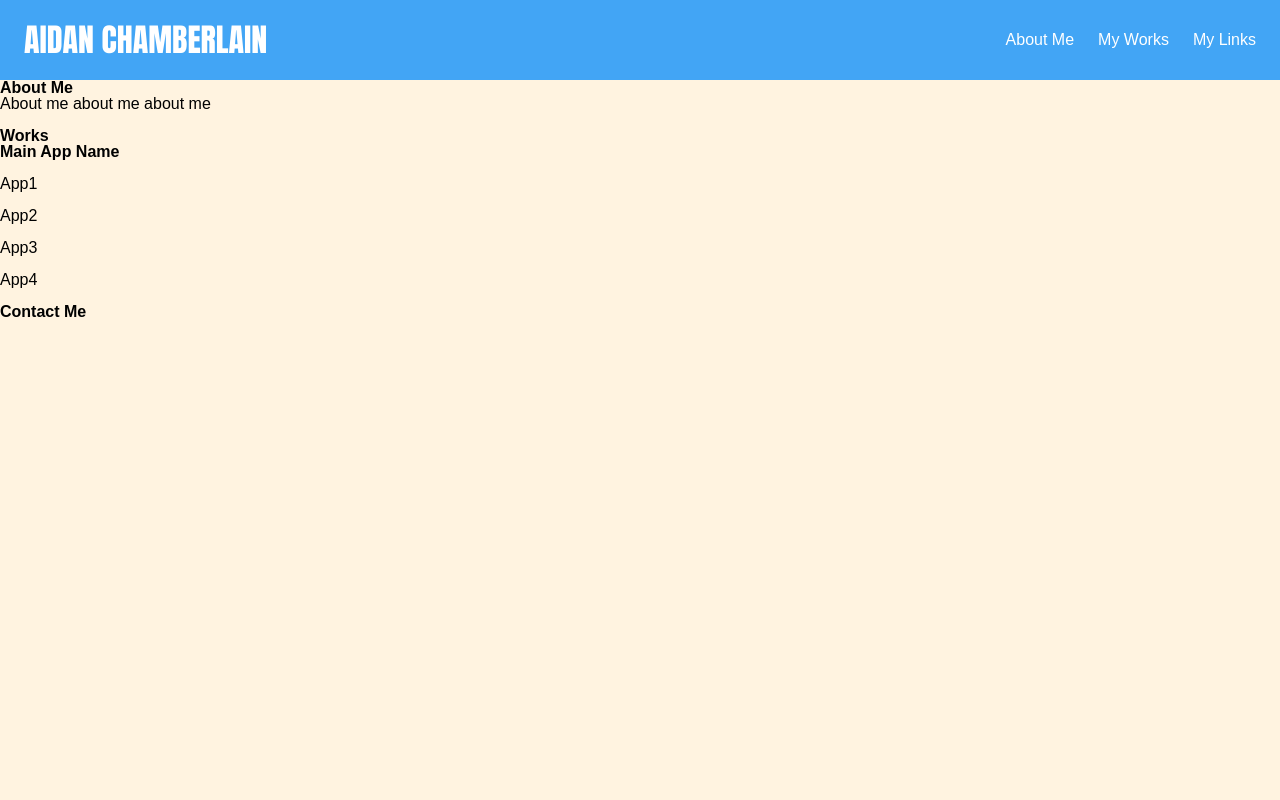
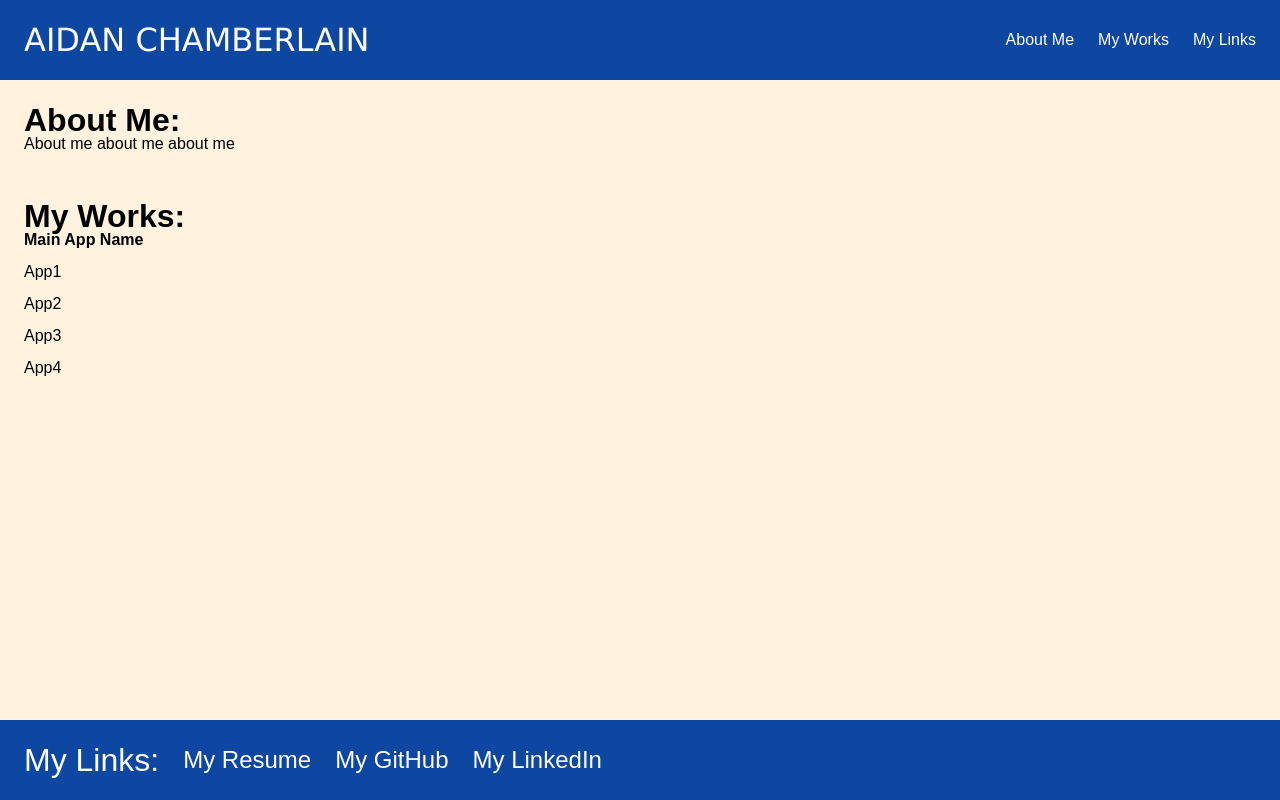
Before and after one commit to RedComet6/hw2-Portfolio, a plain HTML site: page index.html in a window 1280 px wide. Drawn offline with Linux system fonts and the light colour scheme.

Commit message:
footer updates

```diff
--- a/assets/css/main.css
+++ b/assets/css/main.css
@@ -33,6 +33,10 @@ a {
 
 .bgc-blue-400 {
   background-color: #42a5f5;
+}
+
+.bgc-blue-900 {
+  background-color: #0d47a1;
 }
 
 .bgc-boringblue {
@@ -71,6 +75,14 @@ a {
   font-family: Impact, Haettenschweiler, "Arial Narrow Bold", sans-serif;
 }
 
+.ff-segoe {
+  font-family: "Segoe UI", Tahoma, Geneva, Verdana, sans-serif;
+}
+
+.ff-verdana {
+  font-family: Verdana, Geneva, Tahoma, sans-serif;
+}
+
 .fg-1 {
   flex-grow: 1;
 }
@@ -87,6 +99,10 @@ a {
   flex-direction: column;
 }
 
+.fz-1p5 {
+  font-size: 1.5rem;
+}
+
 .fz-2 {
   font-size: 2rem;
 }
@@ -95,8 +111,16 @@ a {
   gap: 1.5rem;
 }
 
+.h-100vh {
+  height: 100vh;
+}
+
 .jc-sb {
   justify-content: space-between;
+}
+
+.jc-se {
+  justify-content: space-evenly;
 }
 
 .lis-n {
@@ -105,6 +129,10 @@ a {
 
 .m0 {
   margin: 0;
+}
+
+.min-w-50 {
+  min-width: 50%;
 }
 
 .ml {
@@ -135,8 +163,22 @@ a {
   padding-left: 1.5rem;
 }
 
+.pos-bot {
+  position: absolute;
+  bottom: 0;
+  width: 100%;
+}
+
 .w-100 {
   width: 100%;
+}
+
+.w-fc {
+  width: fit-content;
+}
+
+.w-mc {
+  width: min-content;
 }
 
 /* media query */
@@ -157,3 +199,9 @@ a {
     margin-left: 1.5rem;
   }
 }
+
+@media (max-width: 767px) {
+  .mt\@sm {
+    margin-top: 1rem;
+  }
+}
--- a/index.html
+++ b/index.html
@@ -10,10 +10,10 @@
     <link rel="stylesheet" type="text/css" href="./assets/css/main.css" />
 </head>
 
-<body class="bgc-orange-50">
+<body class="bgc-orange-50 h-100vh">
     <!-- NAV -->
-    <nav class="ai-c bgc-blue-400 jc-sb p d-f@lrg">
-        <div class="c-white ff-impact fz-2">AIDAN CHAMBERLAIN</div>
+    <nav class="ai-c bgc-blue-900 jc-sb p d-f@lrg">
+        <div class="c-white ff-verdana fz-2">AIDAN CHAMBERLAIN</div>
         <ul class="lis-n m0 p0 d-f@lrg">
             <li class="ml@lrg"><a class="c-white" href="">About Me</a></li>
             <li class="ml@lrg"><a class="c-white" href="">My Works</a></li>
@@ -22,9 +22,9 @@
     </nav>
 
     <!-- Bio with Pic -->
-    <section>
+    <section class="p d-f@lrg">
         <div>
-            <h2>About Me</h2>
+            <h2 class="fz-2">About Me:</h2>
             <p>About me about me about me</p>
         </div>
 
@@ -35,9 +35,8 @@
 
 
     <!-- WORKS -->
-
-    <main>
-        <h2>Works</h2>
+    <main class="p">
+        <h2 class="fz-2">My Works:</h2>
         <!-- First, larger content -->
         <section>
             <h3>Main App Name</h3>
@@ -80,8 +79,13 @@
     </main>
 
     <!-- contact -->
-    <footer>
-        <h2>Contact Me</h2>
+    <footer class="ai-c bgc-blue-900 p pos-bot d-f@lrg">
+        <div class="c-white fz-2">My Links:</div>
+        <ul class="lis-n jc-se m0 p0 d-f@lrg mt@sm">
+            <li><a class="c-white fz-1p5 ml@lrg">My Resume</a></li>
+            <li><a class="c-white fz-1p5 ml@lrg">My GitHub</a></li>
+            <li><a class="c-white fz-1p5 ml@lrg">My LinkedIn</a></li>
+        </ul>
     </footer>
 
 </body>
```
